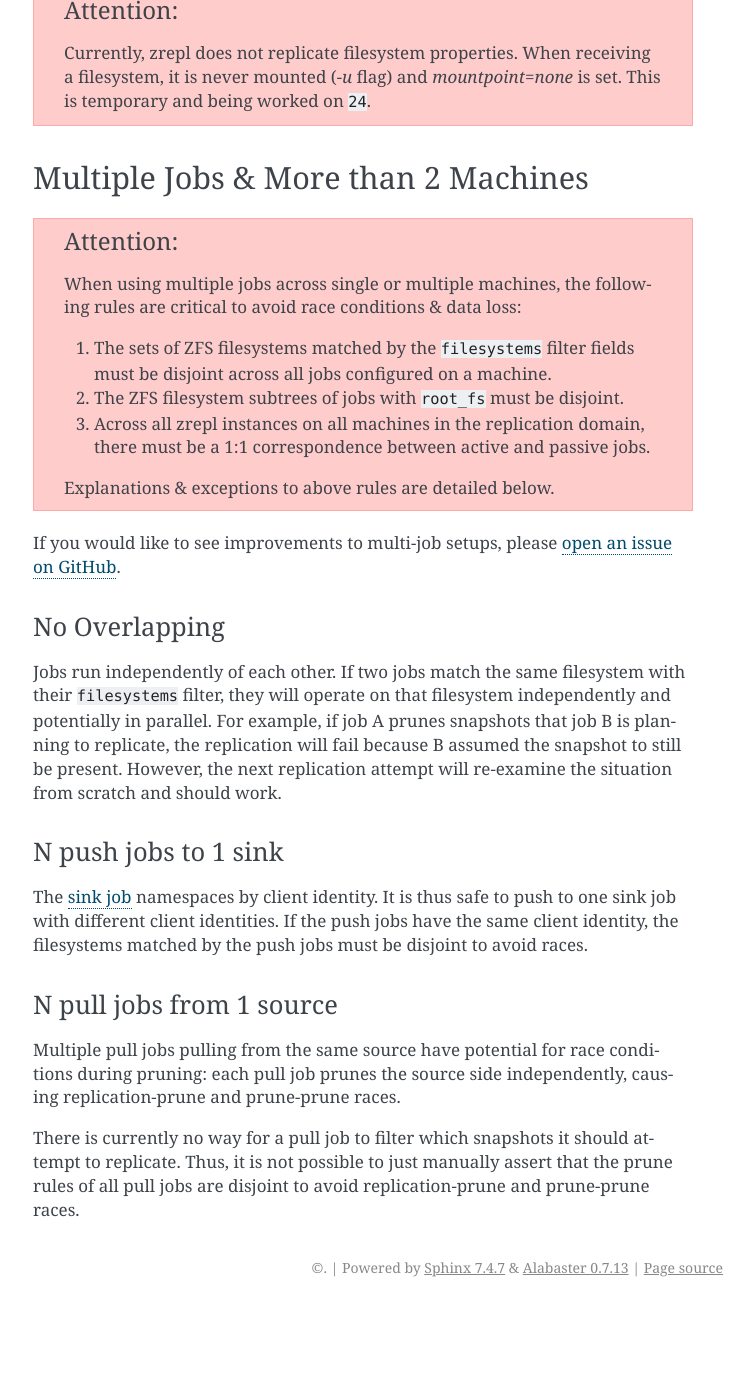
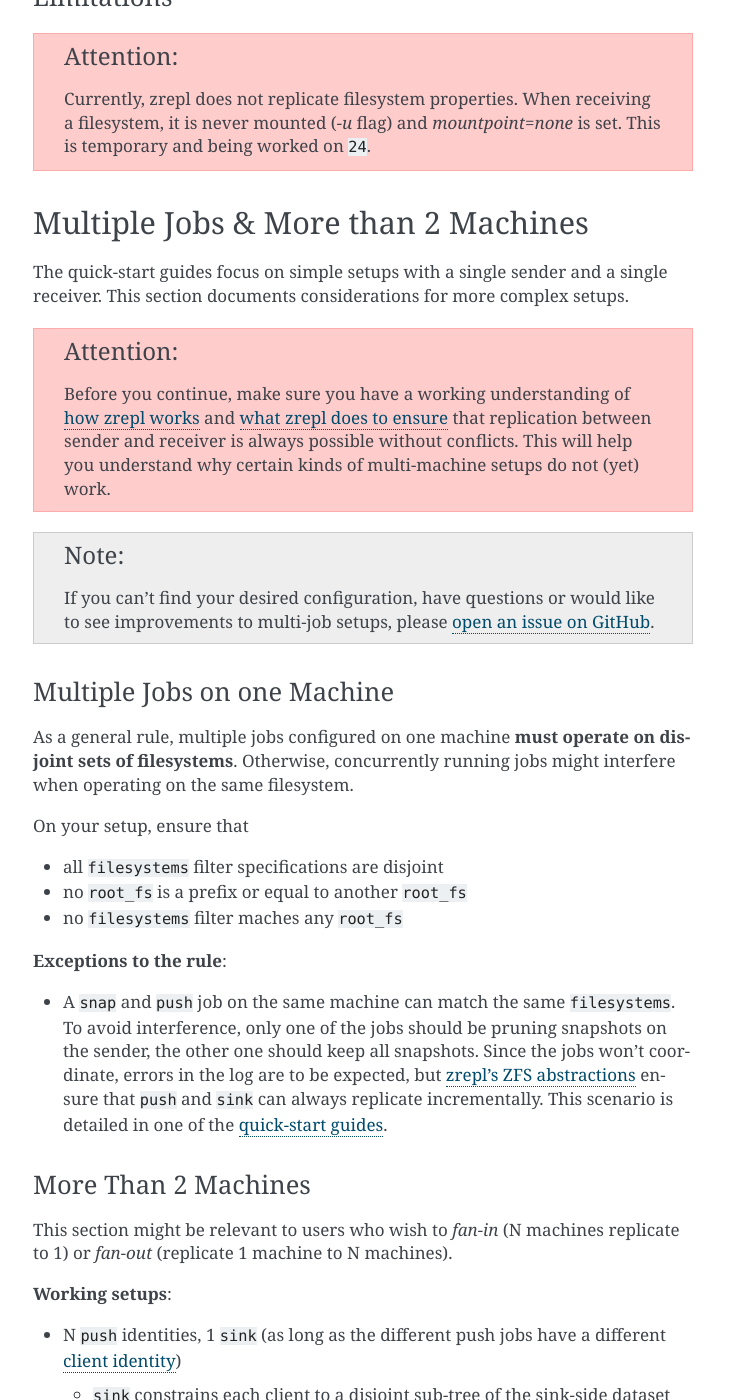
Before and after one commit to zrepl/zrepl, a Sphinx documentation site: the page built from docs/configuration/overview.rst, in a window 1280 px wide and 1400 px high, scrolled down 5947 px. Shown: the whole window, without its empty margins (387-1140 px from the left). Built offline with Sphinx 7.4.7, drawn with Linux system fonts in a browser that asks for light colours; pages that are not in the unit, such as notebooks, are missing from menus; the version number could not be read and is left out; cross-references to code outside the pages are shown as plain code; before the commit the page ends 7254 px from its top, so only the background shows below that; some of the changed text lies outside the part shown.

Commit message:
docs: update multi-job & multi-host setup section

```diff
--- a/docs/configuration/overview.rst
+++ b/docs/configuration/overview.rst
@@ -80,16 +80,19 @@
 .. TIP::
   The progress of the active side can be watched live using the ``zrepl status`` subcommand.
 
+.. _overview-passive-side--client-identity:
+
 How the Passive Side Works
 --------------------------
 
 The passive side (:ref:`sink <job-sink>` and :ref:`source <job-source>`) waits for connections from the corresponding active side,
 using the transport listener type specified in the ``serve`` field of the job configuration.
-Each transport listener provides a client's identity to the passive side job.
-It uses the client identity for access control:
+When a client connects, the transport listener performS listener-specific access control (cert validation, IP ACLs, etc)
+and determines the *client identity*.
+The passive side job then uses this client identity as follows:
 
 * The ``sink`` job maps requests from different client identities to their respective sub-filesystem tree ``root_fs/${client_identity}``.
-* The ``source`` job has a whitelist of client identities that are allowed pull access.
+* The ``source`` might, in the future, embed the client identity in :ref:`zrepl's ZFS abstraction names <zrepl-zfs-abstractions>` in order to support multi-host replication.
 
 .. TIP::
    The implementation of the ``sink`` job requires that the connecting client identities be a valid ZFS filesystem name components.
@@ -229,38 +232,52 @@
 Multiple Jobs & More than 2 Machines
 ------------------------------------
 
+The quick-start guides focus on simple setups with a single sender and a single receiver.
+This section documents considerations for more complex setups.
+
 .. ATTENTION::
 
-  When using multiple jobs across single or multiple machines, the following rules are critical to avoid race conditions & data loss:
+   Before you continue, make sure you have a working understanding of :ref:`how zrepl works <overview-how-replication-works>`
+   and :ref:`what zrepl does to ensure <zrepl-zfs-abstractions>` that replication between sender and receiver is always
+   possible without conflicts.
+   This will help you understand why certain kinds of multi-machine setups do not (yet) work.
 
-  1. The sets of ZFS filesystems matched by the ``filesystems`` filter fields must be disjoint across all jobs configured on a machine.
-  2. The ZFS filesystem subtrees of jobs with ``root_fs`` must be disjoint.
-  3. Across all zrepl instances on all machines in the replication domain, there must be a 1:1 correspondence between active and passive jobs.
+.. NOTE::
 
-  Explanations & exceptions to above rules are detailed below.
+   If you can't find your desired configuration, have questions or would like to see improvements to multi-job setups, please `open an issue on GitHub <https://github.com/zrepl/zrepl/issues/new>`_.
 
-If you would like to see improvements to multi-job setups, please `open an issue on GitHub <https://github.com/zrepl/zrepl/issues/new>`_.
+Multiple Jobs on one Machine
+^^^^^^^^^^^^^^^^^^^^^^^^^^^^
+As a general rule, multiple jobs configured on one machine **must operate on disjoint sets of filesystems**.
+Otherwise, concurrently running jobs might interfere when operating on the same filesystem.
 
-No Overlapping
-^^^^^^^^^^^^^^
+On your setup, ensure that
 
-Jobs run independently of each other.
-If two jobs match the same filesystem with their ``filesystems`` filter, they will operate on that filesystem independently and potentially in parallel.
-For example, if job A prunes snapshots that job B is planning to replicate, the replication will fail because B assumed the snapshot to still be present.
-However, the next replication attempt will re-examine the situation from scratch and should work.
+* all ``filesystems`` filter specifications are disjoint
+* no ``root_fs`` is a prefix or equal to another ``root_fs``
+* no ``filesystems`` filter maches any ``root_fs``
 
-N push jobs to 1 sink
-^^^^^^^^^^^^^^^^^^^^^
+**Exceptions to the rule**:
 
-The :ref:`sink job <job-sink>` namespaces by client identity.
-It is thus safe to push to one sink job with different client identities.
-If the push jobs have the same client identity, the filesystems matched by the push jobs must be disjoint to avoid races.
+* A ``snap`` and ``push`` job on the same machine can match the same ``filesystems``.
+  To avoid interference, only one of the jobs should be pruning snapshots on the sender, the other one should keep all snapshots.
+  Since the jobs won't coordinate, errors in the log are to be expected, but :ref:`zrepl's ZFS abstractions <zrepl-zfs-abstractions>` ensure that ``push`` and ``sink`` can always replicate incrementally.
+  This scenario is detailed in one of the :ref:`quick-start guides <quickstart-backup-to-external-disk>`.
 
-N pull jobs from 1 source
-^^^^^^^^^^^^^^^^^^^^^^^^^
 
-Multiple pull jobs pulling from the same source have potential for race conditions during pruning:
-each pull job prunes the source side independently, causing replication-prune and prune-prune races.
+More Than 2 Machines
+^^^^^^^^^^^^^^^^^^^^
 
-There is currently no way for a pull job to filter which snapshots it should attempt to replicate.
-Thus, it is not possible to just manually assert that the prune rules of all pull jobs are disjoint to avoid replication-prune and prune-prune races.
+This section might be relevant to users who wish to *fan-in* (N machines replicate to 1) or *fan-out* (replicate 1 machine to N machines).
+
+**Working setups**:
+
+* N ``push`` identities, 1 ``sink`` (as long as the different push jobs have a different :ref:`client identity <overview-passive-side--client-identity>`)
+
+  * ``sink`` constrains each client to a disjoint sub-tree of the sink-side dataset hierarchy ``${root_fs}/${client_identity}``.
+    Therefore, the different clients cannot interfere.
+
+
+**Setups that do not work**:
+
+* N ``pull`` identities, 1 ``source`` job. Tracking :issue:`380`.
```
Also changed, not shown: other parts of docs/configuration/overview.rst (+1 -1 lines).
